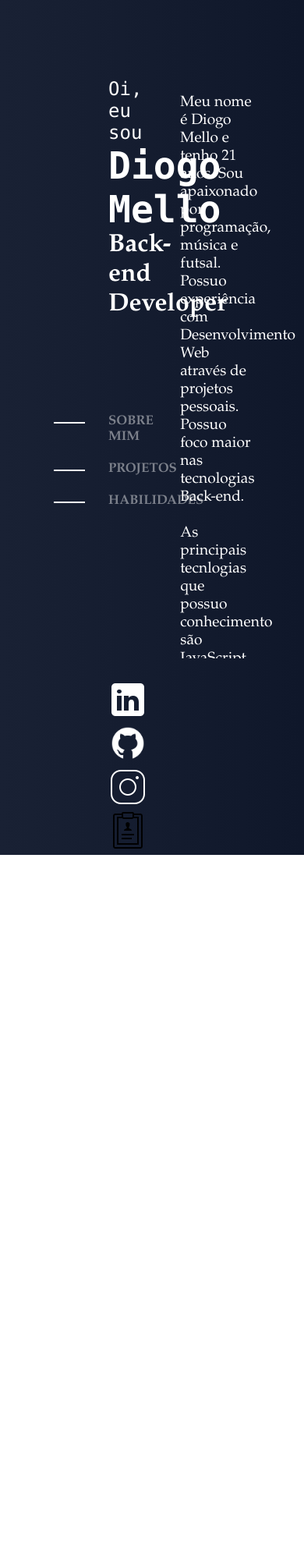
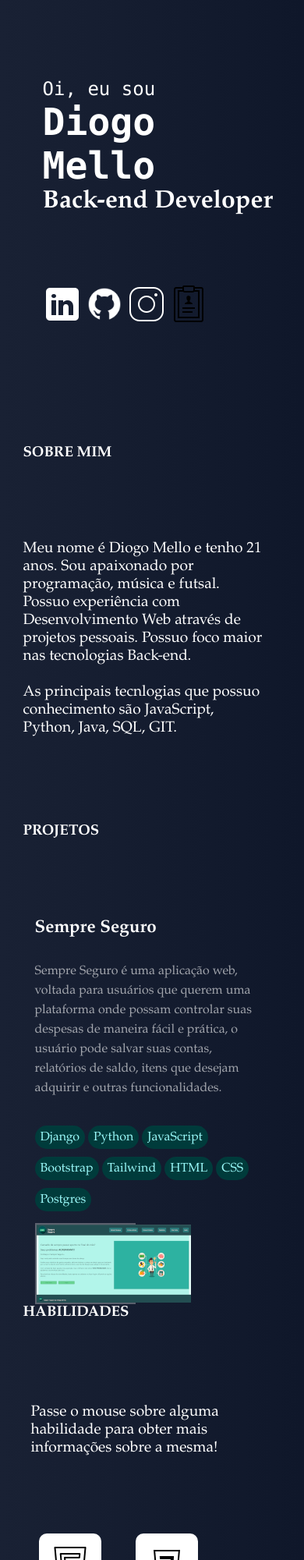
Before and after one commit to DiogoMelloDM7/Meu-Portfolio, a plain HTML site: page index.html in a window 390 px wide. Shown: the top 2000 px of the page at 78% size. Before the commit the page ends 1096 px from the top, so only its background shows below. Drawn offline with Linux system fonts and the light colour scheme.

Commit message:
Mais alterações

```diff
--- a/index.html
+++ b/index.html
@@ -9,7 +9,7 @@
 <body>
     <main>
         <article class="container">
-            <section class="sobre-mim secao-fixa">
+            <section class="sobre-mim">
                 <div class="topo-sobre-mim">
                     <p>Oi, eu sou</p>
                     <h1>Diogo Mello</h1>
@@ -30,23 +30,30 @@
 
             </section>
 
-            <section class="sobre-mim-dois secao-rolavel">
+            <section class="sobre-mim-dois">
                 <div id="apresentacao">
-
                 </div>
-                <div  class="apresentacao" style="margin-bottom: 200px;">
+                <div  class="about-me">
+                    <h1>SOBRE MIM</h1>
+                </div>
+                <div  class="apresentacao" style="margin-bottom: 100px;">
                     <p>
                         Meu nome é Diogo Mello e tenho 21 anos. Sou apaixonado por programação, música e futsal. Possuo experiência com Desenvolvimento Web através de projetos pessoais. Possuo foco maior nas tecnologias Back-end.</p><br>
                         <p>As principais tecnlogias que possuo conhecimento são JavaScript, Python, Java, SQL, GIT.</p>
                 </div>
+                <div id="projetos" style="padding-top:10px;">
 
-                <div id="projetos" style="margin-bottom: 200px;">
+                </div>
+
+                <div>
+                    <div class="projects">
+                        <h1>PROJETOS</h1>
+                    </div>
 
                         <div class="apresentacao-projetos">
-                            <a href="https://sempreseguro.onrender.com/" class="projetos" target="_blank" style="display: flex;">
+                            <a href="https://sempreseguro.onrender.com/" class="projetos display-flex" target="_blank">
                             <div class="projeto-imagem-titulo">
                                 <img src="images/SempreSeguro-sm.png">
-
                             </div>
                             <div class="projeto-descricao">
                                 <h1>Sempre Seguro</h1>
@@ -62,6 +69,9 @@
                                     <span class="tecnologias-usadas">Postgres</span>
                                 </p>
                             </div>
+                            <div class="projeto-imagem-titulo-opcao2">
+                                <img src="images/SempreSeguro-sm.png">
+                            </div>
 
                         </div>
 
@@ -70,8 +80,11 @@
 
                 </div>
 
+                <div class="abilities">
+                    <h1>HABILIDADES</h1>
+                </div>
+                <div id="habilidades" class="apresentacao">
 
-                <div id="habilidades" class="apresentacao">
                     <div class="descricao-habilidade" style="margin-bottom: 50px;">
                         <p id="descricao-da-habilidade">Passe o mouse sobre alguma habilidade para obter mais informações sobre a mesma! </p><br>
                     </div>
--- a/style/style.css
+++ b/style/style.css
@@ -168,3 +168,241 @@ body{
 .descricao-habilidade{
     padding: 5px; margin: 5px;
 }
+
+.abilities{
+    display: none;
+}
+
+.projects{
+    display: none;
+}
+
+.about-me{
+    display: none;
+}
+
+.display-flex{
+    display: flex;
+}
+
+.projeto-imagem-titulo-opcao2{
+    display: none;
+}
+
+@media screen and (max-width:1400px){
+
+    .sobre-mim{
+        width: 40%;
+        display: flex;
+        flex-direction: column;
+        height: 100vh;
+
+    }
+
+    .topo-sobre-mim{
+
+        padding-top: 100px;
+        padding-left: 50px;
+
+    }
+
+    .meio-sobre-mim {
+
+        padding-top: 50px;
+        padding-left: 50px;
+
+    }
+
+    .rodape-sobre-mim {
+        padding-top: 150px;
+        padding-left: 50px;
+
+    }
+
+    .sobre-mim-dois{
+        width: 100%;
+        padding: 20px 10px;
+        overflow-y: auto;
+    }
+
+    .apresentacao{
+        font-size: 1.2rem;  padding: px; margin-right: 15%; margin-top: 100px; margin-left: 20%;
+    }
+    .apresentacao-projetos{
+        font-size: 1.2rem;  padding: px; margin-right: 15%; margin-top: 100px; margin-left: 20%;
+    }
+
+}
+
+@media screen and (max-height:750px){
+
+
+    .topo-sobre-mim{
+
+        padding-top: 110px;
+        padding-left: 5%;
+
+    }
+
+    .meio-sobre-mim {
+
+        padding-top: 35px;
+        padding-left: 5%;
+
+    }
+
+    .rodape-sobre-mim {
+        padding-top: 35px;
+        padding-left: 5%;
+
+    }
+
+    .sobre-mim-dois{
+        width: 100%;
+        padding: 20px 10px;
+        overflow-y: auto;
+    }
+
+    .apresentacao{
+        font-size: 1.2rem;  padding: px; margin-right: 15%; margin-top: 100px; margin-left: 20%;
+    }
+    .apresentacao-projetos{
+        font-size: 1.2rem;  padding: px; margin-right: 15%; margin-top: 100px; margin-left: 20%;
+    }
+
+}
+
+@media screen and (max-width:1050px){
+
+
+    .container{
+        display: block;
+        height: 250px;
+
+    }
+
+    .sobre-mim{
+        display: block;
+        height: 500px;
+
+    }
+
+    .topo-sobre-mim{
+
+        padding-top: 100px;
+        padding-left: 5%;
+
+    }
+
+    .meio-sobre-mim {
+        display: none;
+        padding-top: 50px;
+        padding-left: 5%;
+
+    }
+
+    .rodape-sobre-mim {
+        padding-top: 50px;
+        padding-left: 5%;
+
+    }
+
+    .sobre-mim-dois{
+        width: 100%;
+        padding: 20px 10px;
+        overflow-y: auto;
+    }
+
+    .apresentacao{
+        font-size: 1.2rem;  padding: px; margin-right: 15%; margin-top: 100px; margin-left: 5%;
+    }
+    .apresentacao-projetos{
+        font-size: 1.2rem;  padding: px; margin-right: 15%; margin-top: 100px; margin-left: 5%;
+    }
+
+    .abilities{
+        display: block; margin-left: 5%;
+    }
+
+    .projects{
+        display: block; margin-left: 5%;
+    }
+
+    .about-me{
+        display: block; margin-left: 5%;
+    }
+}
+
+@media screen and (max-width:768px){
+
+
+
+
+    .sobre-mim{
+        display: flex;
+        height: 550px;
+        width: 80%;
+
+    }
+
+    .topo-sobre-mim{
+
+        padding-top: 100px;
+        padding-left: 5%;
+
+    }
+
+    .meio-sobre-mim {
+        display: none;
+        padding-top: 50px;
+        padding-left: 5%;
+
+    }
+
+    .rodape-sobre-mim {
+        padding-top: 50px;
+        padding-left: 5%;
+
+    }
+
+    .sobre-mim-dois{
+        width: 100%;
+        padding: 20px 10px;
+        overflow-y: auto;
+    }
+
+    .apresentacao{
+        font-size: 1.2rem;  padding: px; margin-right: 15%; margin-top: 100px; margin-left: 5%;
+    }
+    .apresentacao-projetos{
+        font-size: 1.2rem;  padding: px; margin-right: 15%; margin-top: 100px; margin-left: 5%;
+    }
+
+    .abilities{
+        display: block; margin-left: 5%;
+    }
+
+    .projects{
+        display: block; margin-left: 5%;
+    }
+
+    .about-me{
+        display: block; margin-left: 5%;
+    }
+
+    .display-flex{
+        display: block;
+    }
+
+    .projeto-imagem-titulo{
+        display: none;
+    }
+    .projeto-imagem-titulo-opcao2{
+        border: 2px solid rgba(255, 253, 253, 0.295);
+        width: 125px; height: 100px;
+        background-repeat: no-repeat;
+        background-size: cover;
+        margin-left: 5%; margin-top: 10px;
+        display: block;
+    }
+}
```
Also changed, not shown: cv.html (+16 -0 lines).
